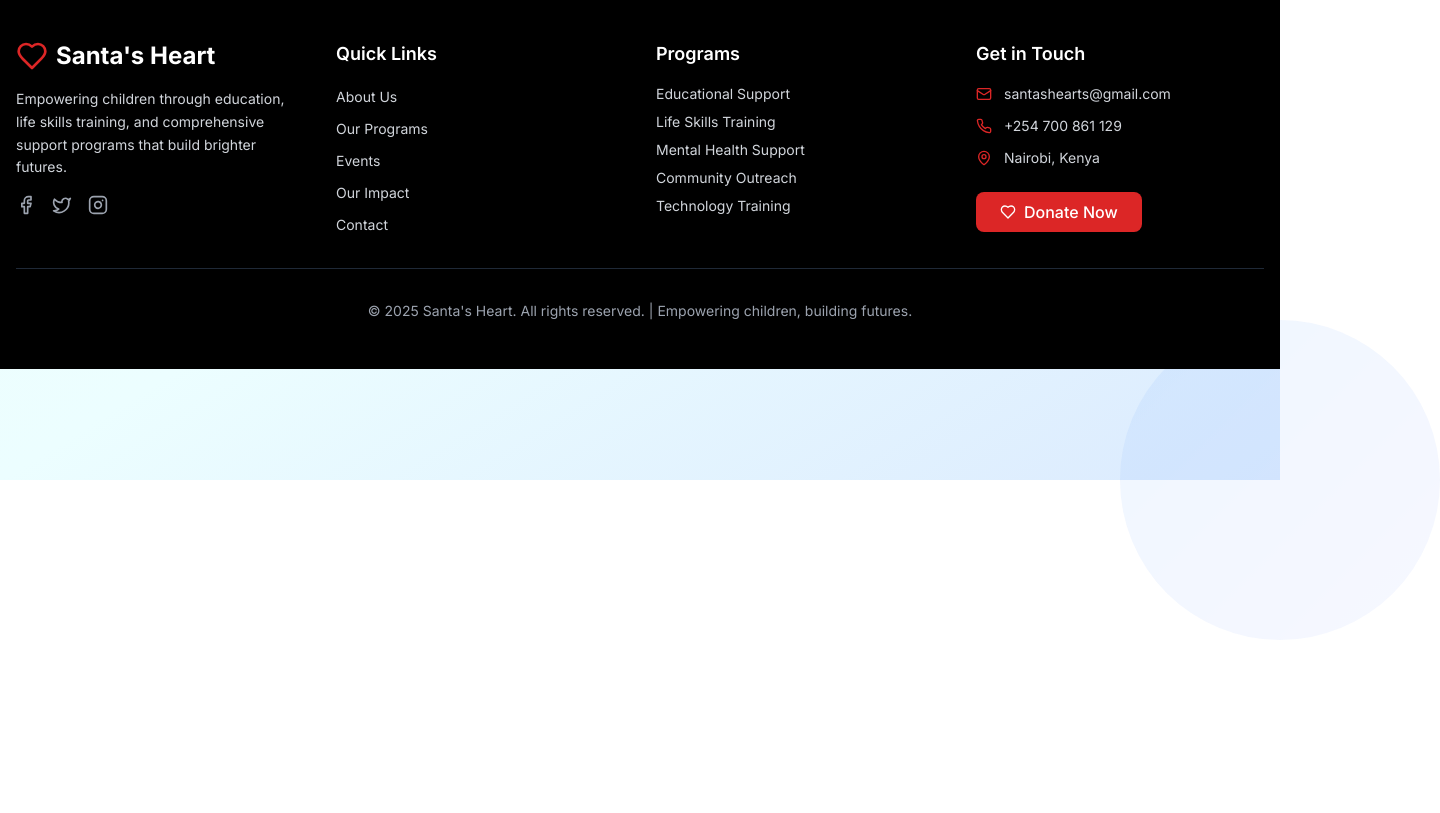
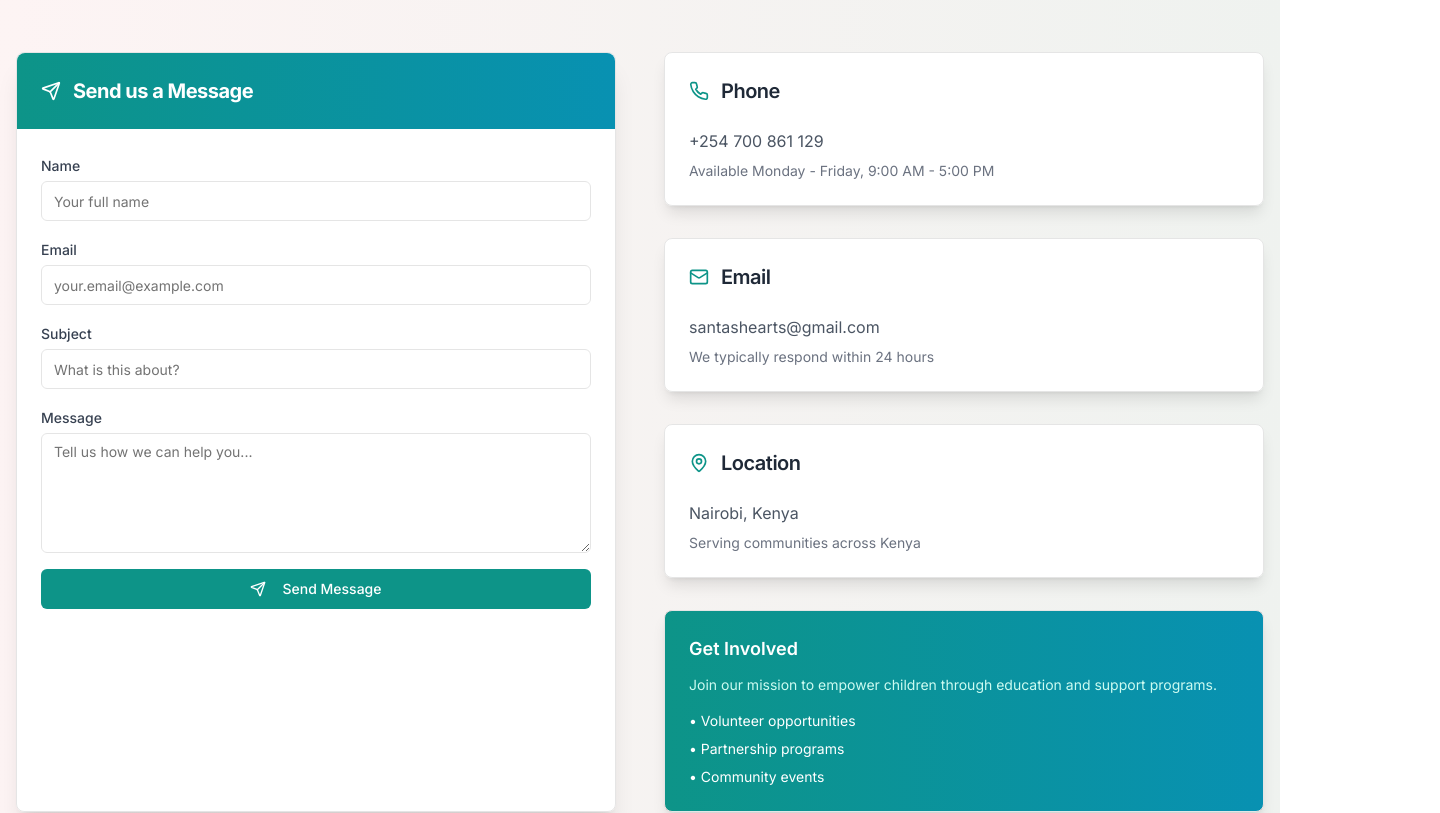
Before and after one commit to Einzelgaanger/heart-bloom-futures-web, a React (Vite) app: page /contact in a window 1280 px wide. Shown: the part 320-1133 px from the top of the page, 1440 px wide, since content can reach past the window. Before the commit the page ends 960 px from the top, so only its background shows below. Built offline with nearby package versions, Linux system fonts and the light colour scheme.

Commit message:
Fix horizontal scrolling and contact form
Fixed horizontal scrolling on the employee and contact pages. Re-implemented the contact form in the contact page.

```diff
--- a/src/pages/About.tsx
+++ b/src/pages/About.tsx
@@ -1,3 +1,4 @@
+
 import Navigation from "@/components/Navigation";
 import Footer from "@/components/Footer";
 import { Card, CardContent, CardHeader, CardTitle } from "@/components/ui/card";
@@ -5,23 +6,12 @@ import { Heart, Users, Target, Award } from "lucide-react";
 
 const About = () => {
   return (
-    <div
-      className="min-h-screen relative bg-gradient-to-br from-blue-50 via-indigo-50 to-purple-100"
-      style={{
-        backgroundImage: `url('/Jotham.jpg')`,
-        backgroundSize: 'cover',
-        backgroundPosition: 'center',
-        backgroundAttachment: 'fixed'
-      }}
-    >
-      <div className="absolute inset-0 bg-gradient-to-br from-white/95 via-gray-50/90 to-red-50/95" />
-
-      <div className="relative z-10">
+    <div className="min-h-screen bg-gradient-to-br from-blue-50 via-indigo-50 to-purple-100 overflow-x-hidden">
       <Navigation />
 
       {/* Hero Section */}
       <section
-          className="py-12 text-white relative overflow-hidden bg-gradient-to-br from-theme-black via-gray-800 to-gray-900"
+        className="py-12 text-white relative bg-gradient-to-br from-theme-black via-gray-800 to-gray-900"
         style={{
           backgroundImage: `url('/Mentalh.jpg')`,
           backgroundSize: 'cover',
@@ -32,7 +22,7 @@ const About = () => {
 
         <div className="container mx-auto px-4 text-center relative z-10">
           <Heart className="h-12 w-12 mx-auto mb-4 text-theme-gold animate-scale-in" />
-            <h1 className="text-3xl md:text-4xl font-bold mb-4 font-poppins">About Santa's Heart</h1>
+          <h1 className="text-2xl md:text-3xl font-bold mb-4 font-poppins">About Santa's Heart</h1>
           <p className="text-lg text-gray-200 max-w-2xl mx-auto">
             Empowering children through education, counseling, and life skills training
           </p>
@@ -42,15 +32,15 @@ const About = () => {
       {/* Mission & Vision */}
       <section className="py-16 bg-white/95 backdrop-blur-sm">
         <div className="container mx-auto px-4">
-            <div className="grid grid-cols-1 lg:grid-cols-2 gap-12 items-center">
+          <div className="grid grid-cols-1 lg:grid-cols-2 gap-8 items-center">
             <div>
-                <h2 className="text-4xl font-bold text-gray-800 mb-6">Our Mission</h2>
-                <p className="text-lg text-gray-600 mb-6 leading-relaxed">
+              <h2 className="text-2xl md:text-3xl font-bold text-gray-800 mb-6">Our Mission</h2>
+              <p className="text-base text-gray-600 mb-4 leading-relaxed">
                 At Santa's Heart, we believe every child deserves access to quality education and support. Our mission is to
                 provide free, comprehensive programs that equip young people aged 0-25 with essential life skills, including
                 financial literacy, creative thinking, AI and technology awareness, and mental health support.
               </p>
-                <p className="text-lg text-gray-600 leading-relaxed">
+              <p className="text-base text-gray-600 leading-relaxed">
                 We are committed to breaking down barriers to education and creating opportunities for all children to reach
                 their full potential, regardless of their background or circumstances.
               </p>
@@ -59,7 +49,7 @@ const About = () => {
               <img
                 src="/Impa11.jpg"
                 alt="Children learning"
-                  className="rounded-lg shadow-lg w-full"
+                className="rounded-lg shadow-lg w-full max-w-md mx-auto"
               />
             </div>
           </div>
@@ -67,24 +57,24 @@ const About = () => {
       </section>
 
       {/* Vision */}
-        <section className="py-16 bg-red-50/95 backdrop-blur-sm">
+      <section className="py-16 bg-gradient-to-r from-red-50/95 to-pink-50/95 backdrop-blur-sm">
         <div className="container mx-auto px-4">
-            <div className="grid grid-cols-1 lg:grid-cols-2 gap-12 items-center">
+          <div className="grid grid-cols-1 lg:grid-cols-2 gap-8 items-center">
             <div className="order-2 lg:order-1">
               <img
                 src="/Impa22.png"
                 alt="Youth empowerment"
-                  className="rounded-lg shadow-lg w-full"
+                className="rounded-lg shadow-lg w-full max-w-md mx-auto"
               />
             </div>
             <div className="order-1 lg:order-2">
-                <h2 className="text-4xl font-bold text-gray-800 mb-6">Our Vision</h2>
-                <p className="text-lg text-gray-600 mb-6 leading-relaxed">
+              <h2 className="text-2xl md:text-3xl font-bold text-gray-800 mb-6">Our Vision</h2>
+              <p className="text-base text-gray-600 mb-4 leading-relaxed">
                 We envision a world where every young person has the knowledge, skills, and confidence to create a
                 successful, healthy, and fulfilling life. Through our comprehensive programs, we aim to build a
                 generation of financially literate, creative, tech-savvy, and emotionally intelligent leaders.
               </p>
-                <p className="text-lg text-gray-600 leading-relaxed">
+              <p className="text-base text-gray-600 leading-relaxed">
                 Our vision extends beyond individual success to creating stronger communities where young people become
                 positive change agents, helping others and contributing to society's overall well-being.
               </p>
@@ -97,22 +87,22 @@ const About = () => {
       <section className="py-16 bg-white/95 backdrop-blur-sm">
         <div className="container mx-auto px-4">
           <div className="text-center mb-12">
-              <h2 className="text-4xl font-bold text-gray-800 mb-4">Our Core Values</h2>
-              <p className="text-xl text-gray-600 max-w-3xl mx-auto">
+            <h2 className="text-2xl md:text-3xl font-bold text-gray-800 mb-4">Our Core Values</h2>
+            <p className="text-lg text-gray-600 max-w-3xl mx-auto">
               The principles that guide everything we do
             </p>
           </div>
 
-            <div className="grid grid-cols-1 md:grid-cols-2 lg:grid-cols-4 gap-8">
+          <div className="grid grid-cols-1 md:grid-cols-2 lg:grid-cols-4 gap-6">
             <Card className="text-center hover:shadow-lg transition-shadow bg-white/95 backdrop-blur-sm">
               <CardHeader>
                 <div className="w-16 h-16 bg-red-100 rounded-full flex items-center justify-center mx-auto mb-4">
                   <Heart className="h-8 w-8 text-red-600" />
                 </div>
-                  <CardTitle className="text-xl text-gray-800">Compassion</CardTitle>
+                <CardTitle className="text-lg text-gray-800">Compassion</CardTitle>
               </CardHeader>
               <CardContent>
-                  <p className="text-gray-600">
+                <p className="text-sm text-gray-600">
                   We approach every child with empathy, understanding, and genuine care for their well-being and success.
                 </p>
               </CardContent>
@@ -123,10 +113,10 @@ const About = () => {
                 <div className="w-16 h-16 bg-blue-100 rounded-full flex items-center justify-center mx-auto mb-4">
                   <Users className="h-8 w-8 text-blue-600" />
                 </div>
-                  <CardTitle className="text-xl text-gray-800">Inclusivity</CardTitle>
+                <CardTitle className="text-lg text-gray-800">Inclusivity</CardTitle>
               </CardHeader>
               <CardContent>
-                  <p className="text-gray-600">
+                <p className="text-sm text-gray-600">
                   We welcome children from all backgrounds, ensuring equal access to our programs regardless of circumstances.
                 </p>
               </CardContent>
@@ -137,10 +127,10 @@ const About = () => {
                 <div className="w-16 h-16 bg-green-100 rounded-full flex items-center justify-center mx-auto mb-4">
                   <Target className="h-8 w-8 text-green-600" />
                 </div>
-                  <CardTitle className="text-xl text-gray-800">Excellence</CardTitle>
+                <CardTitle className="text-lg text-gray-800">Excellence</CardTitle>
               </CardHeader>
               <CardContent>
-                  <p className="text-gray-600">
+                <p className="text-sm text-gray-600">
                   We strive for the highest quality in our programs, constantly improving to deliver exceptional education.
                 </p>
               </CardContent>
@@ -151,10 +141,10 @@ const About = () => {
                 <div className="w-16 h-16 bg-purple-100 rounded-full flex items-center justify-center mx-auto mb-4">
                   <Award className="h-8 w-8 text-purple-600" />
                 </div>
-                  <CardTitle className="text-xl text-gray-800">Empowerment</CardTitle>
+                <CardTitle className="text-lg text-gray-800">Empowerment</CardTitle>
               </CardHeader>
               <CardContent>
-                  <p className="text-gray-600">
+                <p className="text-sm text-gray-600">
                   We believe in giving young people the tools and confidence to take control of their futures.
                 </p>
               </CardContent>
@@ -164,25 +154,25 @@ const About = () => {
       </section>
 
       {/* Team Section */}
-        <section className="py-16 bg-gray-50/95 backdrop-blur-sm">
+      <section className="py-16 bg-gradient-to-r from-gray-50/95 to-blue-50/95 backdrop-blur-sm">
         <div className="container mx-auto px-4">
           <div className="text-center mb-12">
-              <h2 className="text-4xl font-bold text-gray-800 mb-4">Our Leadership Team</h2>
-              <p className="text-xl text-gray-600 max-w-3xl mx-auto">
+            <h2 className="text-2xl md:text-3xl font-bold text-gray-800 mb-4">Our Leadership Team</h2>
+            <p className="text-lg text-gray-600 max-w-3xl mx-auto">
               Dedicated professionals committed to making a difference in young lives
             </p>
           </div>
 
-            <div className="grid grid-cols-1 md:grid-cols-3 gap-8">
+          <div className="grid grid-cols-1 md:grid-cols-3 gap-6">
             <Card className="text-center hover:shadow-lg transition-shadow bg-white/95 backdrop-blur-sm">
               <CardHeader>
                 <img
                   src="/Founder.jpg"
                   alt="Founder"
-                    className="w-24 h-24 rounded-full mx-auto mb-4 object-cover"
+                  className="w-20 h-20 rounded-full mx-auto mb-4 object-cover"
                 />
-                  <CardTitle className="text-xl text-gray-800">Alfred Mulinge</CardTitle>
-                  <p className="text-red-600 font-medium">Founder & Executive Director</p>
+                <CardTitle className="text-lg text-gray-800">Alfred Mulinge</CardTitle>
+                <p className="text-red-600 font-medium text-sm">Founder & Executive Director</p>
               </CardHeader>
               <CardContent>
                 <p className="text-gray-600 text-sm">
@@ -196,10 +186,10 @@ const About = () => {
                 <img
                   src="/Jotham.jpg"
                   alt="Program Director"
-                    className="w-24 h-24 rounded-full mx-auto mb-4 object-cover"
+                  className="w-20 h-20 rounded-full mx-auto mb-4 object-cover"
                 />
-                  <CardTitle className="text-xl text-gray-800">Jotham Siror</CardTitle>
-                  <p className="text-red-600 font-medium"> Programs & Strategy Director</p>
+                <CardTitle className="text-lg text-gray-800">Jotham Siror</CardTitle>
+                <p className="text-red-600 font-medium text-sm">Programs & Strategy Director</p>
               </CardHeader>
               <CardContent>
                 <p className="text-gray-600 text-sm">
@@ -213,10 +203,10 @@ const About = () => {
                 <img
                   src="/ebrahim.jpg"
                   alt="Technology Director"
-                    className="w-24 h-24 rounded-full mx-auto mb-4 object-cover"
+                  className="w-20 h-20 rounded-full mx-auto mb-4 object-cover"
                 />
-                  <CardTitle className="text-xl text-gray-800">Ebrahim Jin </CardTitle>
-                  <p className="text-red-600 font-medium">Technology & Innovation Director</p>
+                <CardTitle className="text-lg text-gray-800">Ebrahim Jin</CardTitle>
+                <p className="text-red-600 font-medium text-sm">Technology & Innovation Director</p>
               </CardHeader>
               <CardContent>
                 <p className="text-gray-600 text-sm">
@@ -230,7 +220,6 @@ const About = () => {
 
       <Footer />
     </div>
-    </div>
   );
 };
 
--- a/src/pages/Contact.tsx
+++ b/src/pages/Contact.tsx
@@ -1,21 +1,45 @@
+
 import Navigation from "@/components/Navigation";
 import Footer from "@/components/Footer";
-import { Phone } from "lucide-react";
+import { Card, CardContent, CardHeader, CardTitle } from "@/components/ui/card";
+import { Button } from "@/components/ui/button";
+import { Input } from "@/components/ui/input";
+import { Textarea } from "@/components/ui/textarea";
+import { Label } from "@/components/ui/label";
+import { Phone, Mail, MapPin, Send } from "lucide-react";
+import { useState } from "react";
 
 const Contact = () => {
+  const [formData, setFormData] = useState({
+    name: '',
+    email: '',
+    subject: '',
+    message: ''
+  });
+
+  const handleChange = (e: React.ChangeEvent<HTMLInputElement | HTMLTextAreaElement>) => {
+    const { name, value } = e.target;
+    setFormData(prev => ({
+      ...prev,
+      [name]: value
+    }));
+  };
+
+  const handleSubmit = (e: React.FormEvent) => {
+    e.preventDefault();
+    // Handle form submission here
+    console.log('Form submitted:', formData);
+    // You can add email service integration here
+    alert('Thank you for your message! We will get back to you soon.');
+    setFormData({ name: '', email: '', subject: '', message: '' });
+  };
+
   return (
-    <div className="min-h-screen relative bg-gradient-to-br from-teal-50 via-cyan-50 to-blue-100">
-      <div className="absolute inset-0 opacity-10">
-        <div className="absolute top-0 left-0 w-96 h-96 bg-gradient-to-br from-teal-400 to-cyan-300 rounded-full -translate-x-48 -translate-y-48"></div>
-        <div className="absolute bottom-0 right-0 w-80 h-80 bg-gradient-to-br from-blue-400 to-indigo-300 rounded-full translate-x-40 translate-y-40"></div>
-        <div className="absolute top-1/3 left-1/2 transform -translate-x-1/2 w-64 h-64 bg-gradient-to-br from-cyan-400 to-blue-300 rounded-full"></div>
-      </div>
-
-      <div className="relative z-10">
+    <div className="min-h-screen bg-gradient-to-br from-teal-50 via-cyan-50 to-blue-100 overflow-x-hidden">
       <Navigation />
 
       {/* Hero Section */}
-        <section className="py-12 text-white relative overflow-hidden bg-gradient-to-br from-teal-600 via-cyan-600 to-blue-700">
+      <section className="py-12 text-white relative bg-gradient-to-br from-teal-600 via-cyan-600 to-blue-700">
         <div className="absolute inset-0 opacity-20">
           <div className="absolute top-10 left-10 w-20 h-20 border-4 border-white rounded-full animate-spin" style={{animationDuration: '15s'}}></div>
           <div className="absolute bottom-10 right-10 w-32 h-32 border-4 border-white rounded-full animate-bounce"></div>
@@ -23,15 +47,154 @@ const Contact = () => {
 
         <div className="container mx-auto px-4 text-center relative z-10">
           <Phone className="h-12 w-12 mx-auto mb-4 text-theme-gold animate-scale-in" />
-            <h1 className="text-3xl md:text-4xl font-bold mb-4 font-poppins">Contact Us</h1>
+          <h1 className="text-2xl md:text-3xl font-bold mb-4 font-poppins">Contact Us</h1>
           <p className="text-lg text-teal-100 max-w-2xl mx-auto">
             Get in touch with us to learn more or get involved
           </p>
         </div>
       </section>
 
+      {/* Contact Form and Info */}
+      <section className="py-16 bg-gradient-to-r from-white/95 to-teal-50/95 backdrop-blur-sm">
+        <div className="container mx-auto px-4">
+          <div className="grid grid-cols-1 lg:grid-cols-2 gap-12">
+
+            {/* Contact Form */}
+            <Card className="shadow-xl bg-white/95 backdrop-blur-sm">
+              <CardHeader className="bg-gradient-to-r from-teal-600 to-cyan-600 text-white rounded-t-lg">
+                <CardTitle className="text-xl font-bold flex items-center">
+                  <Send className="mr-3 h-5 w-5" />
+                  Send us a Message
+                </CardTitle>
+              </CardHeader>
+              <CardContent className="p-6">
+                <form onSubmit={handleSubmit} className="space-y-4">
+                  <div>
+                    <Label htmlFor="name" className="text-sm font-medium text-gray-700">Name</Label>
+                    <Input
+                      id="name"
+                      name="name"
+                      type="text"
+                      value={formData.name}
+                      onChange={handleChange}
+                      required
+                      className="mt-1"
+                      placeholder="Your full name"
+                    />
+                  </div>
+
+                  <div>
+                    <Label htmlFor="email" className="text-sm font-medium text-gray-700">Email</Label>
+                    <Input
+                      id="email"
+                      name="email"
+                      type="email"
+                      value={formData.email}
+                      onChange={handleChange}
+                      required
+                      className="mt-1"
+                      placeholder="your.email@example.com"
+                    />
+                  </div>
+
+                  <div>
+                    <Label htmlFor="subject" className="text-sm font-medium text-gray-700">Subject</Label>
+                    <Input
+                      id="subject"
+                      name="subject"
+                      type="text"
+                      value={formData.subject}
+                      onChange={handleChange}
+                      required
+                      className="mt-1"
+                      placeholder="What is this about?"
+                    />
+                  </div>
+
+                  <div>
+                    <Label htmlFor="message" className="text-sm font-medium text-gray-700">Message</Label>
+                    <Textarea
+                      id="message"
+                      name="message"
+                      value={formData.message}
+                      onChange={handleChange}
+                      required
+                      className="mt-1 min-h-[120px]"
+                      placeholder="Tell us how we can help you..."
+                    />
+                  </div>
+
+                  <Button
+                    type="submit"
+                    className="w-full bg-teal-600 hover:bg-teal-700 text-white py-2"
+                  >
+                    <Send className="mr-2 h-4 w-4" />
+                    Send Message
+                  </Button>
+                </form>
+              </CardContent>
+            </Card>
+
+            {/* Contact Information */}
+            <div className="space-y-8">
+              <Card className="bg-white/95 backdrop-blur-sm shadow-lg hover:shadow-xl transition-shadow">
+                <CardHeader>
+                  <CardTitle className="text-xl text-gray-800 flex items-center">
+                    <Phone className="mr-3 h-5 w-5 text-teal-600" />
+                    Phone
+                  </CardTitle>
+                </CardHeader>
+                <CardContent>
+                  <p className="text-gray-600">+254 700 861 129</p>
+                  <p className="text-sm text-gray-500 mt-2">Available Monday - Friday, 9:00 AM - 5:00 PM</p>
+                </CardContent>
+              </Card>
+
+              <Card className="bg-white/95 backdrop-blur-sm shadow-lg hover:shadow-xl transition-shadow">
+                <CardHeader>
+                  <CardTitle className="text-xl text-gray-800 flex items-center">
+                    <Mail className="mr-3 h-5 w-5 text-teal-600" />
+                    Email
+                  </CardTitle>
+                </CardHeader>
+                <CardContent>
+                  <p className="text-gray-600">santashearts@gmail.com</p>
+                  <p className="text-sm text-gray-500 mt-2">We typically respond within 24 hours</p>
+                </CardContent>
+              </Card>
+
+              <Card className="bg-white/95 backdrop-blur-sm shadow-lg hover:shadow-xl transition-shadow">
+                <CardHeader>
+                  <CardTitle className="text-xl text-gray-800 flex items-center">
+                    <MapPin className="mr-3 h-5 w-5 text-teal-600" />
+                    Location
+                  </CardTitle>
+                </CardHeader>
+                <CardContent>
+                  <p className="text-gray-600">Nairobi, Kenya</p>
+                  <p className="text-sm text-gray-500 mt-2">Serving communities across Kenya</p>
+                </CardContent>
+              </Card>
+
+              <Card className="bg-gradient-to-r from-teal-600 to-cyan-600 text-white shadow-lg">
+                <CardContent className="p-6">
+                  <h3 className="text-lg font-semibold mb-3">Get Involved</h3>
+                  <p className="text-teal-100 text-sm mb-4">
+                    Join our mission to empower children through education and support programs.
+                  </p>
+                  <div className="space-y-2">
+                    <p className="text-sm">• Volunteer opportunities</p>
+                    <p className="text-sm">• Partnership programs</p>
+                    <p className="text-sm">• Community events</p>
+                  </div>
+                </CardContent>
+              </Card>
+            </div>
+          </div>
+        </div>
+      </section>
+
       <Footer />
-      </div>
     </div>
   );
 };
```
Lines whose indentation alone changed are shown as unchanged.
